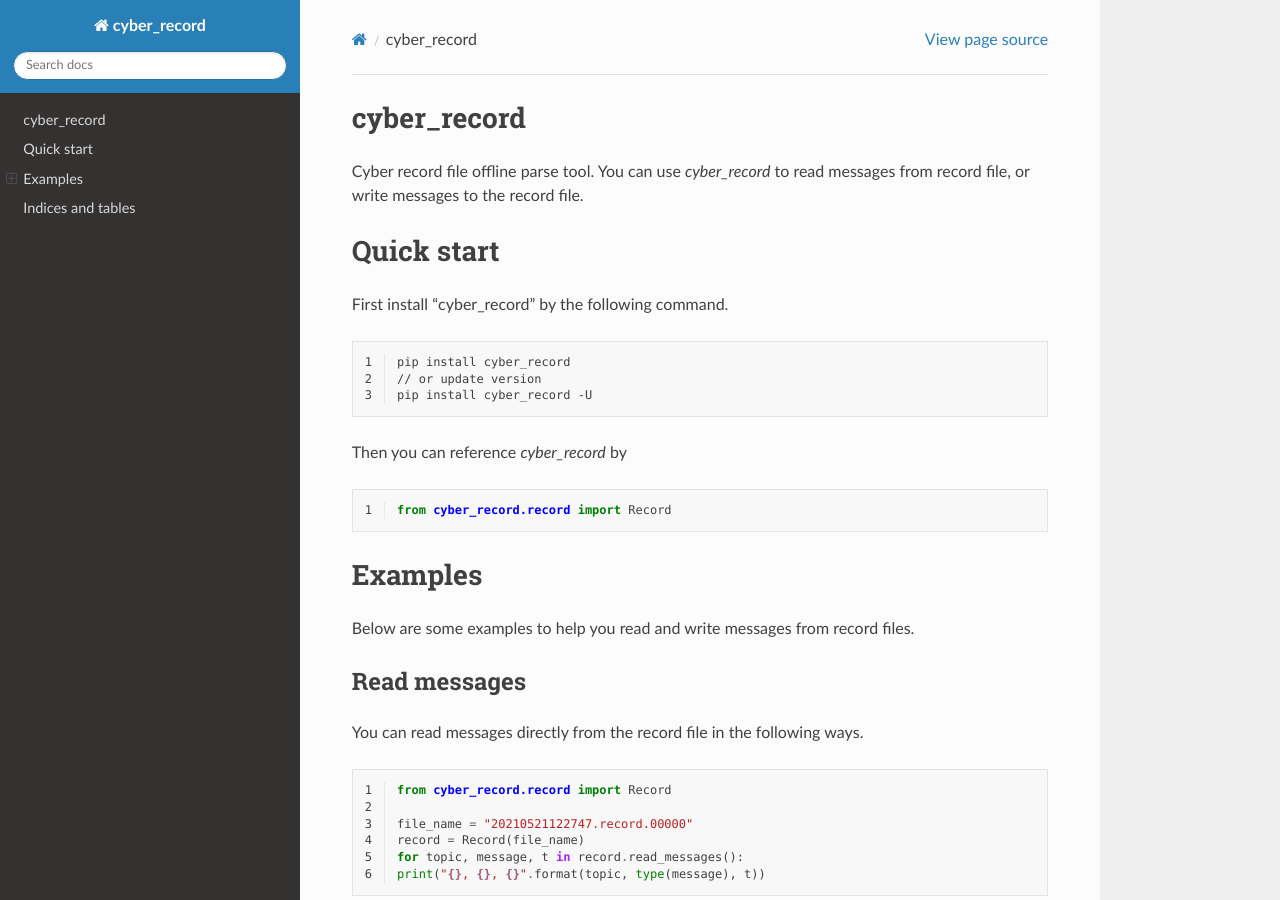
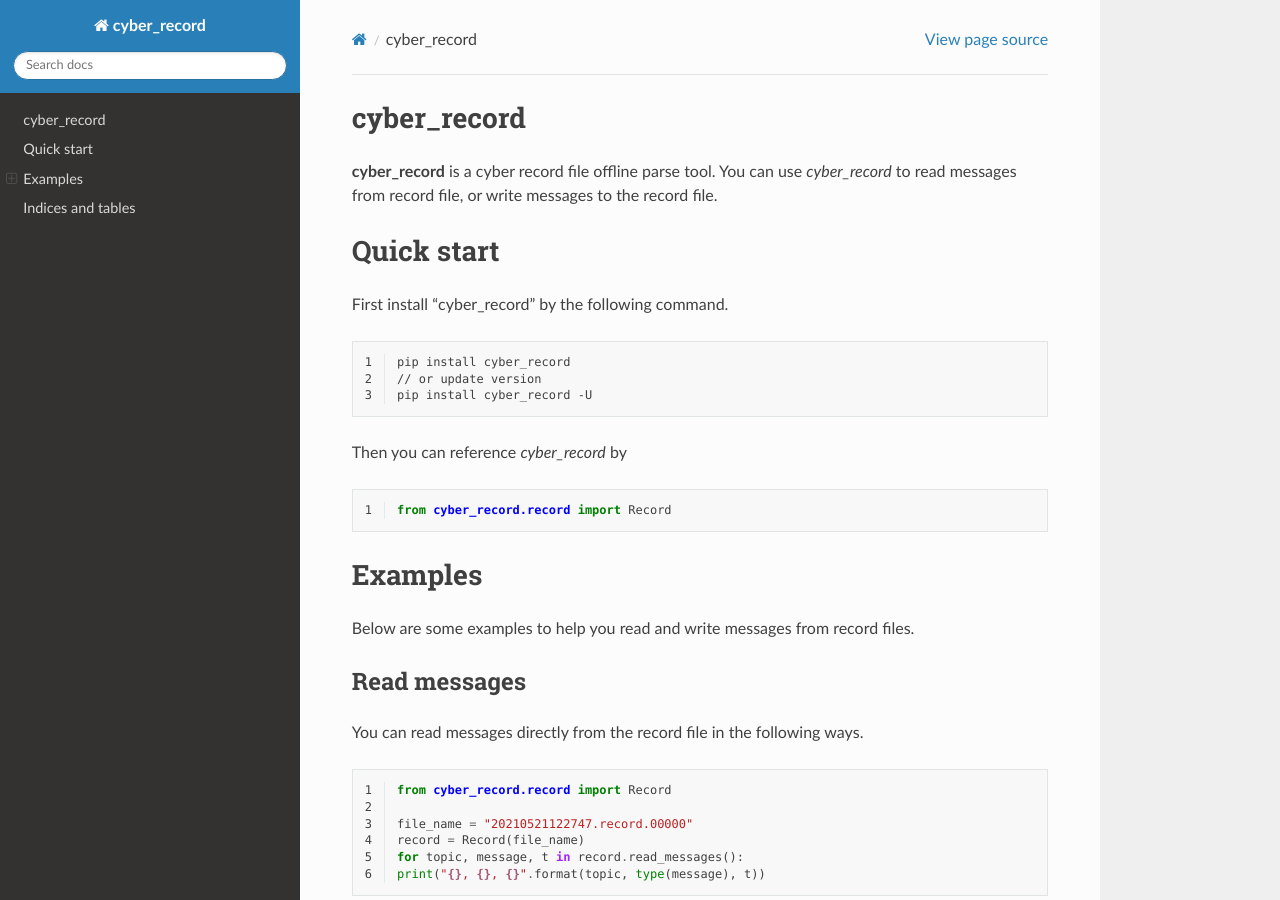
Before and after one commit to daohu527/cyber_record, a Sphinx documentation site: the page built from docs/index.rst, in a window 1280 px wide and 900 px high. Built offline with Sphinx 7.4.7 and the Read the Docs theme 2.0.0, drawn with Linux system fonts in a browser that asks for light colours.

```diff
--- a/docs/index.rst
+++ b/docs/index.rst
@@ -5,7 +5,7 @@
 
 cyber_record
 ========================================
-Cyber record file offline parse tool. You can use `cyber_record` to read messages from record file, or write messages to the record file.
+**cyber_record** is a cyber record file offline parse tool. You can use `cyber_record` to read messages from record file, or write messages to the record file.
 
 
 .. toctree::
```
Also changed, not shown: README.md (+4 -1 lines).
